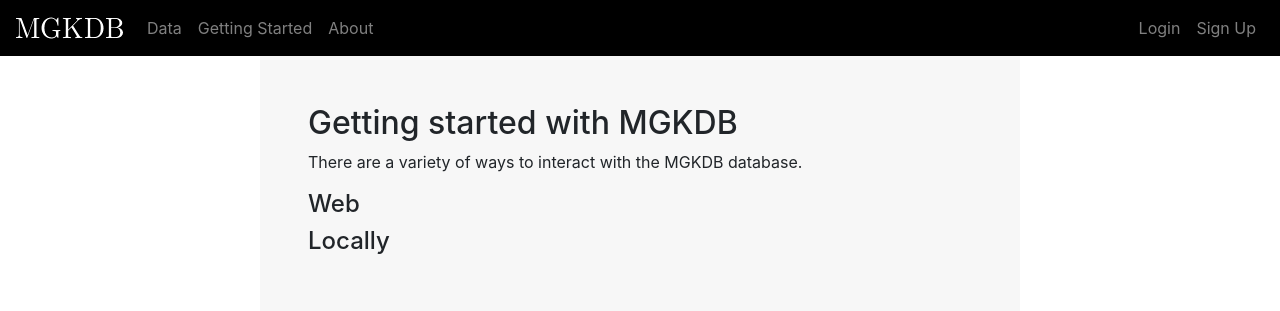
After one commit to Salazar-99/MGKDB-Web, a Flask app: page /getting-started in a window 1280 px wide. The commit adds this page. Shown: the top 311 px of the page. Run offline with Flask 2, Linux system fonts and the light colour scheme; some libraries are stand-ins or nearby versions.

Commit message:
Added getting started and about templates/routes (content pending)

```diff
--- a/App/app/__init__.py
+++ b/App/app/__init__.py
@@ -13,7 +13,6 @@ mongo = PyMongo()
 
 login_manager = LoginManager()
 login_manager.login_view = 'main.login'
-
 
 #App factory function
 def create_app(config_name):
--- a/App/app/main/views.py
+++ b/App/app/main/views.py
@@ -24,6 +24,14 @@ import zipfile
 @main.route('/')
 def index():
     return render_template('index.html', logged_in=False)
+
+@main.route('/getting-started')
+def getting_started():
+    return render_template('getting-started.html')
+
+@main.route('/about')
+def about():
+    return render_template('about.html')
 
 #Signup page
 @main.route('/signup', methods=['GET', 'POST'])
@@ -214,7 +222,6 @@ def get_filters(form):
                     filters.update({field.id: {"$gt": float(field.data)}})
     return filters
 
-#TODO: Fix zip not opening after download, possibly an encoding issue
 #Route for downloading run by id
 @main.route('/download/<collection_name>/<_id>', methods=['GET'])
 def download(collection_name, _id):
@@ -285,6 +292,11 @@ def download(collection_name, _id):
 
     return send_file(zip_path, mimetype='application/zip', as_attachment=True)
 
+#TODO: Somehow the login_manager isn't being imported from __init__
+# @login_manager.unauthorized_handler
+# def unauthorized_callback():
+#     return redirect(url_for('website.index'))
+
 #Utility function for unpickling numpy arrays (format of stored data)
 def binary2npArray(binary):
     return pickle.loads(binary)
--- a/App/app/templates/base.html
+++ b/App/app/templates/base.html
@@ -26,16 +26,13 @@
             <div class="collapse navbar-collapse" id="navbarNavAltMarkup">
                 <ul class="navbar-nav mr-auto">
                     <li class="nav-item">
-                      <a class="nav-link" href="{{ url_for('main.index') }}">Home</a>
-                    </li>
-                    <li class="nav-item">
                       <a class="nav-link" href="{{ url_for('main.data') }}">Data</a>
                     </li>
                     <li class="nav-item">
-                        <a class="nav-link" href="/">Getting Started</a>
+                        <a class="nav-link" href="{{ url_for('main.getting_started') }}">Getting Started</a>
                     </li>
                     <li class="nav-item">
-                        <a class="nav-link" href="/">About</a>
+                        <a class="nav-link" href="{{ url_for('main.about') }}">About</a>
                     </li>
                 </ul>
                 <!-- Log In/Sign Up logic depending on logged_in-->
--- a/App/app/templates/data.html
+++ b/App/app/templates/data.html
@@ -59,7 +59,6 @@
               <div class="collapse" id="plots{{ loop.index }}">
                 <br>
                 <div class="card card-body">
-                  <!--TODO: Rework modal logic, currently only one image/title is displayed on all links-->
                   <b> Diagnostic Plots </b>
                   {% for plot_name in run['plot_names'] %}
                     <!--Modal trigger-->
--- /dev/null
+++ b/App/app/templates/getting-started.html
@@ -0,0 +1,16 @@
+{% extends "base.html" %}
+
+{% block title %}Getting Started - {% endblock %}
+
+{% block page_content %}
+<div class="container">
+    <div class="row justify-content-center">
+      <div class="col-8 pt-5 pl-5 pb-5" style="background-color: #f7f7f7;">
+        <h2>Getting started with MGKDB</h2>
+        <p>There are a variety of ways to interact with the MGKDB database. </p>
+        <h4>Web</h4>
+        <h4>Locally</h>
+      </div>
+    </div>
+</div>
+{% endblock %}
```
Also changed, not shown: App/app/templates/about.html (added, +14 -0 lines).
